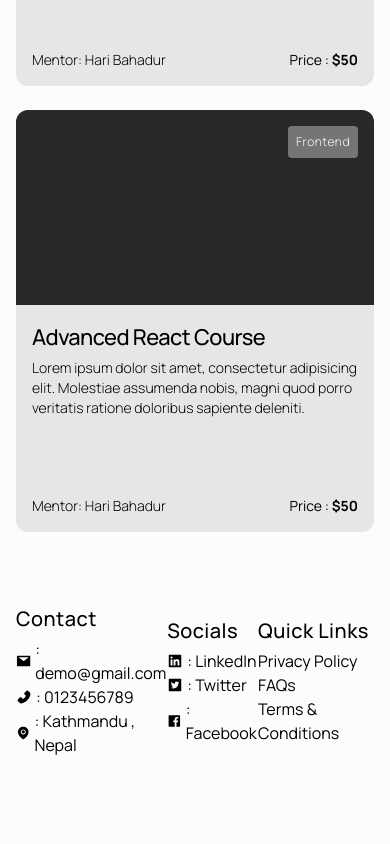
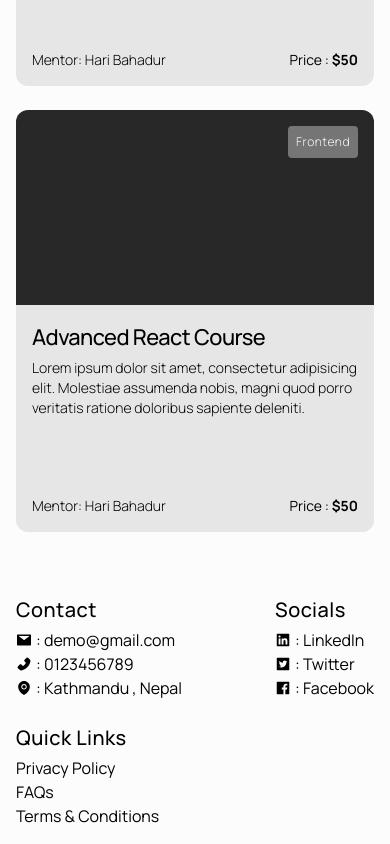
Before and after one commit to sandesh2811/Learning-Management-System, a Next.js app: page / in a window 390 px wide. Shown: the part 1937-2781 px from the top of the page. Before the commit the page ends 2718 px from the top, so only its background shows below. Built offline with nearby package versions, Linux system fonts and the light colour scheme.

Commit message:
Make footer responsive

```diff
--- a/src/components/shared/Footer.tsx
+++ b/src/components/shared/Footer.tsx
@@ -43,7 +43,7 @@ const QuickLinks = ["Privacy Policy", "FAQs", "Terms & Conditions"];
 
 const Footer = () => {
     return (
-        <footer className="mt-16 flex h-[20vh] items-center justify-between">
+        <footer className="mt-16 flex min-h-[20vh] flex-wrap items-center justify-between gap-6">
             <ContactInfo />
             <SocialsInfo />
             <QuickLinksInfo />
```
